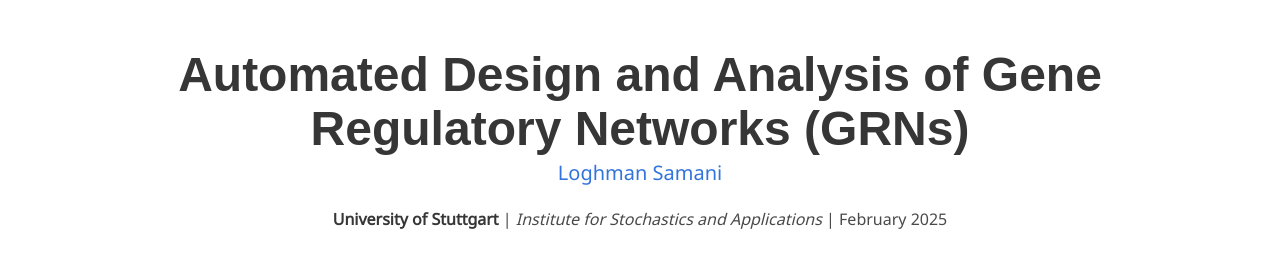
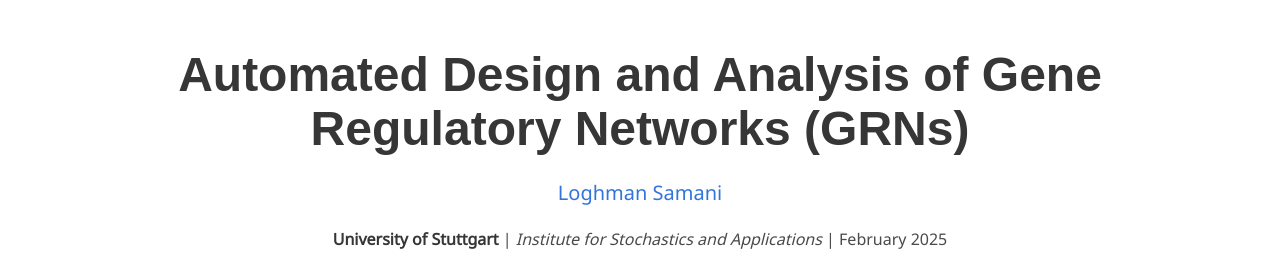
Before and after one commit to LoqmanSamani/hhh, a plain HTML site: page grn-designer/index.html in a window 1280 px wide. Shown: the top 255 px of the page. Drawn offline with nearby package versions, Linux system fonts and the light colour scheme; some icons are missing; a web font is replaced by a local one.

Commit message:
Update index.html

```diff
--- a/grn-designer/index.html
+++ b/grn-designer/index.html
@@ -53,9 +53,9 @@
           <h1 class="title is-1 publication-title">
             Automated Design and Analysis of Gene Regulatory Networks (GRNs)
           </h1>
-          <p class="subtitle is-5">
-            <a href="https://loqmansamani.github.io/" target="_blank">Loghman Samani</a>
-          </p>
+          <p class="subtitle is-5" style="margin-top: 20px;">
+  <a href="https://loqmansamani.github.io/" target="_blank">Loghman Samani</a>
+</p>
           <p class="subtitle is-6">
             <strong>University of Stuttgart</strong> | <em>Institute for Stochastics and Applications</em> | <span>February 2025</span>
           </p>
```
